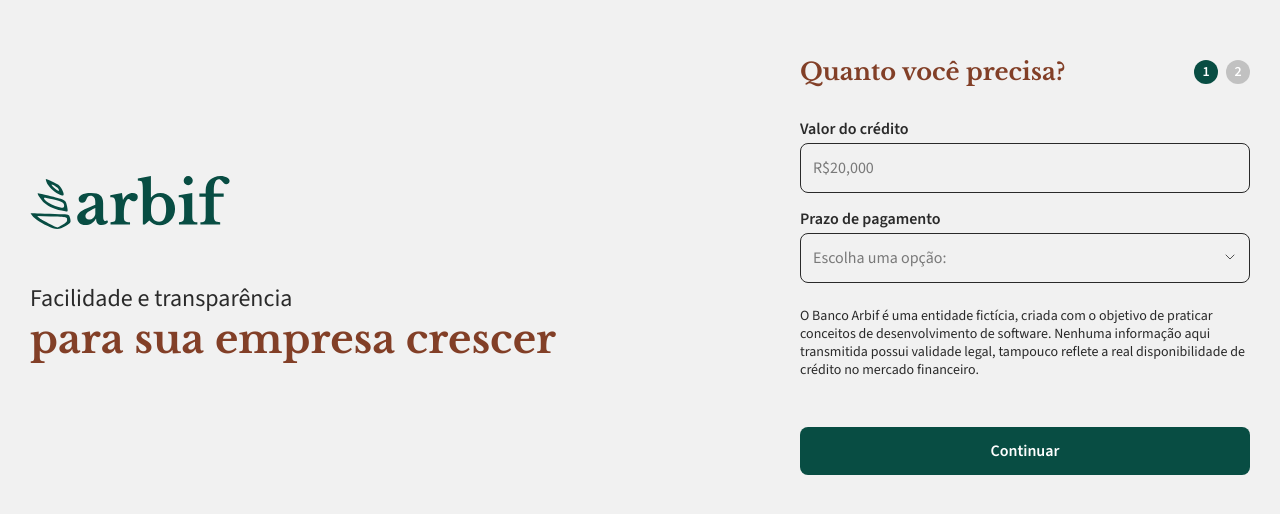
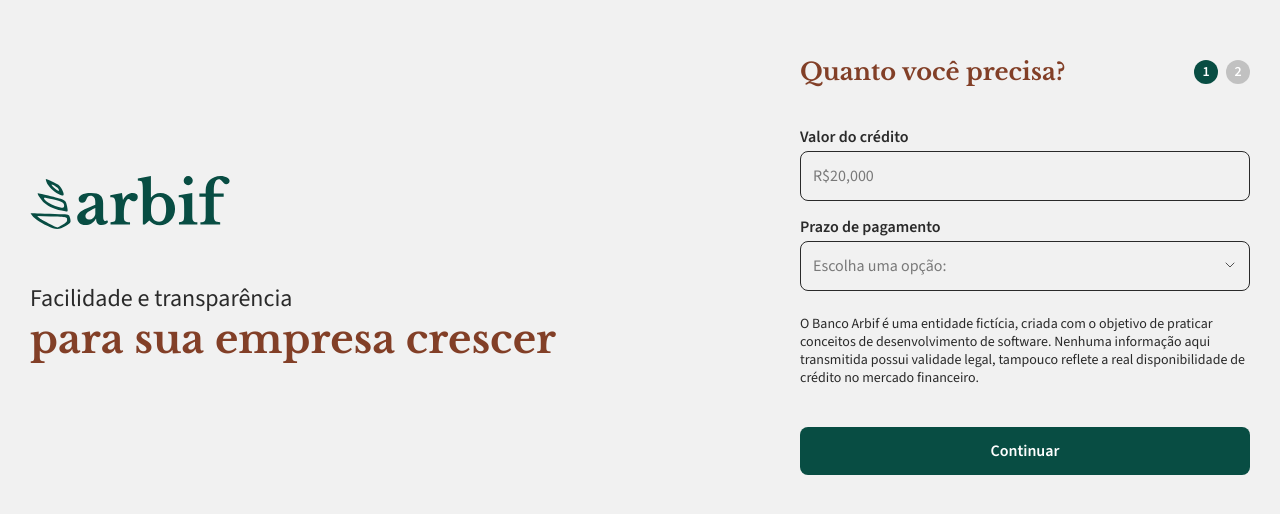
Before and after one commit to acluiz/arbif, a React (Vite) app in the folder frontend/: page / in a window 1280 px wide. Shown: the part 134-648 px from the top of the page. Built offline with nearby package versions, Linux system fonts and the light colour scheme.

Commit message:
refactor: add step components

```diff
--- a/frontend/src/App.tsx
+++ b/frontend/src/App.tsx
@@ -1,16 +1,8 @@
-import { useForm } from "react-hook-form";
-
-import { Button } from "@/components/Button";
-import { Input } from "@/components/Input";
-import { Select } from "@/components/Select";
+import { Softlead } from "@/steps/Softlead";
 
 import "./styles.scss";
 
 function App() {
-  const { control, handleSubmit } = useForm();
-
-  const onSubmit = () => {};
-
   return (
     <section className="hero">
       <div className="hero__wrapper">
@@ -29,47 +21,9 @@ function App() {
           </h1>
         </div>
 
-        <form className="hero__form" onSubmit={handleSubmit(onSubmit)}>
-          <div className="hero__heading">
-            <h2 className="hero__stepTitle">Quanto você precisa?</h2>
-
-            <div className="hero__steps">
-              <span className="hero__stepNumber">1</span>
-              <span className="hero__stepNumber">2</span>
-            </div>
-          </div>
-
-          <Input
-            control={control}
-            type="text"
-            id="credit_value"
-            name="credit_value"
-            label="Valor do crédito"
-            placeholder="R$20,000"
-          />
-
-          <Select
-            control={control}
-            name="payment_term"
-            label="Prazo de pagamento"
-            options={[{ label: "Opção 01", value: "option_1" }]}
-          />
-
-          <p className="hero__terms">
-            O Banco Arbif é uma entidade fictícia, criada com o objetivo de
-            praticar conceitos de desenvolvimento de software. Nenhuma
-            informação aqui transmitida possui validade legal, tampouco reflete
-            a real disponibilidade de crédito no mercado financeiro.
-          </p>
-
-          <Button
-            type="submit"
-            id="softlead-continue-button"
-            customClass="hero__cta"
-          >
-            Continuar
-          </Button>
-        </form>
+        <div className="hero__form">
+          <Softlead />
+        </div>
       </div>
     </section>
   );
--- a/frontend/src/components/Button/index.tsx
+++ b/frontend/src/components/Button/index.tsx
@@ -4,7 +4,7 @@ import "./styles.scss";
 
 type ButtonProps = {
   id: string;
-  customClass: string;
+  customClass?: string;
   type: "submit" | "reset" | "button";
   children: ReactNode;
   onClick?: () => void;
--- a/frontend/src/components/Select/index.tsx
+++ b/frontend/src/components/Select/index.tsx
@@ -6,7 +6,7 @@ import {
 
 import "./styles.scss";
 
-type OptionProps = { label: string; value: string };
+type OptionProps = { label: string; value: string | number };
 
 type SelectProps = {
   id?: string;
--- /dev/null
+++ b/frontend/src/components/Step/components/Actions/index.tsx
@@ -0,0 +1,21 @@
+import { Button } from "@/components/Button";
+
+import "./styles.scss";
+
+export const Actions = ({ actions }) => {
+  return (
+    <div className="actions">
+      {actions.map(({ id, type, text, onClick = () => {} }) => (
+        <Button
+          id={id}
+          key={id}
+          type={type}
+          customClass="actions__button"
+          onClick={onClick}
+        >
+          {text}
+        </Button>
+      ))}
+    </div>
+  );
+};
--- /dev/null
+++ b/frontend/src/components/Step/components/Actions/styles.scss
@@ -0,0 +1,10 @@
+@use "@/styles/tokens/spacing" as *;
+
+.actions {
+  display: flex;
+  margin-top: $spacing-xl;
+
+  &__button {
+    flex: 1;
+  }
+}
--- /dev/null
+++ b/frontend/src/components/Step/components/Heading/index.tsx
@@ -0,0 +1,30 @@
+const TOTAL_STEPS = 2;
+
+import "./styles.scss";
+
+export const Heading = ({
+  title,
+  number,
+}: {
+  title: string;
+  number: number;
+}) => {
+  return (
+    <div className="heading">
+      <h2 className="heading__title">{title}</h2>
+
+      <div className="heading__steps">
+        {Array.from({ length: TOTAL_STEPS }, (_, i) => i).map((num) => (
+          <span
+            key={`step-${num}`}
+            className={`heading__step ${
+              num === number && "heading__step--active"
+            }`}
+          >
+            {num + 1}
+          </span>
+        ))}
+      </div>
+    </div>
+  );
+};
--- /dev/null
+++ b/frontend/src/components/Step/components/Heading/styles.scss
@@ -0,0 +1,45 @@
+@use "@/styles/tokens" as *;
+@use "@/styles/mixins" as *;
+
+.heading {
+  display: flex;
+  justify-content: space-between;
+  align-items: center;
+  margin-bottom: $spacing-xl;
+
+  &__steps {
+    display: flex;
+    gap: $spacing-nano;
+  }
+
+  &__step {
+    @include typography(
+      $font-size-xxxs,
+      $line-height-xxxs,
+      $font-weight-medium,
+      $color-neutral-brightest
+    );
+
+    display: block;
+    align-content: center;
+    text-align: center;
+    border-radius: 50%;
+    width: $spacing-md;
+    height: $spacing-md;
+    background-color: $color-neutral-light;
+
+    &--active {
+      background-color: $color-primary;
+    }
+  }
+
+  &__title {
+    @include typography(
+      $font-size-md,
+      $line-height-md,
+      $font-weight-bold,
+      $color-secondary,
+      $font-family-primary
+    );
+  }
+}
--- /dev/null
+++ b/frontend/src/components/Step/index.tsx
@@ -0,0 +1,6 @@
+import { Actions } from "./components/Actions";
+import { Heading } from "./components/Heading";
+
+const Step = { Actions, Heading };
+
+export { Step };
--- /dev/null
+++ b/frontend/src/steps/Softlead/constants.ts
@@ -0,0 +1,6 @@
+export const PAYMENT_TERMS = [
+  { label: "6 meses", value: 6 },
+  { label: "12 meses", value: 12 },
+  { label: "18 meses", value: 18 },
+  { label: "24 meses", value: 24 },
+];
--- /dev/null
+++ b/frontend/src/steps/Softlead/index.tsx
@@ -0,0 +1,56 @@
+import { useForm } from "react-hook-form";
+
+import { Input } from "@/components/Input";
+import { Select } from "@/components/Select";
+import { Step } from "@/components/Step";
+
+import { PAYMENT_TERMS } from "./constants";
+
+import "./styles.scss";
+
+export const Softlead = () => {
+  const { control, handleSubmit } = useForm();
+
+  const onSubmit = () => {};
+
+  return (
+    <>
+      <Step.Heading title="Quanto você precisa?" number={0} />
+
+      <form className="softlead__form" onSubmit={handleSubmit(onSubmit)}>
+        <Input
+          control={control}
+          type="text"
+          id="credit_value"
+          name="credit_value"
+          label="Valor do crédito"
+          placeholder="R$20,000"
+        />
+
+        <Select
+          control={control}
+          name="payment_term"
+          label="Prazo de pagamento"
+          options={PAYMENT_TERMS}
+        />
+
+        <p className="softlead__terms">
+          O Banco Arbif é uma entidade fictícia, criada com o objetivo de
+          praticar conceitos de desenvolvimento de software. Nenhuma informação
+          aqui transmitida possui validade legal, tampouco reflete a real
+          disponibilidade de crédito no mercado financeiro.
+        </p>
+      </form>
+
+      <Step.Actions
+        actions={[
+          {
+            id: "softlead-continue-button",
+            type: "submit",
+            text: "Continuar",
+          },
+        ]}
+      />
+    </>
+  );
+};
--- /dev/null
+++ b/frontend/src/steps/Softlead/styles.scss
@@ -0,0 +1,14 @@
+@use "@/styles/tokens" as *;
+@use "@/styles/mixins/typography" as *;
+
+.softlead {
+  &__form {
+    display: grid;
+    gap: $spacing-sm;
+  }
+
+  &__terms {
+    @include typography($font-size-xxxs, $line-height-xxxs);
+    margin-top: $spacing-nano;
+  }
+}
--- a/frontend/src/styles.scss
+++ b/frontend/src/styles.scss
@@ -55,65 +55,9 @@
     }
   }
 
-  &__heading {
-    display: flex;
-    justify-content: space-between;
-    align-items: center;
-    margin-bottom: $spacing-sm;
-  }
-
-  &__steps {
-    display: flex;
-    gap: $spacing-nano;
-  }
-
-  &__stepNumber {
-    @include typography(
-      $font-size-xxxs,
-      $line-height-xxxs,
-      $font-weight-medium,
-      $color-neutral-brightest
-    );
-
-    display: block;
-    align-content: center;
-    text-align: center;
-    border-radius: 50%;
-    width: $spacing-md;
-    height: $spacing-md;
-    background-color: $color-neutral-light;
-
-    &:first-of-type {
-      background-color: $color-primary;
-    }
-  }
-
-  &__stepTitle {
-    @include typography(
-      $font-size-md,
-      $line-height-md,
-      $font-weight-bold,
-      $color-secondary,
-      $font-family-primary
-    );
-  }
-
   &__form {
-    width: 100%;
-    display: grid;
-    gap: $spacing-sm;
-
     @include minScreenSize(desktop) {
       max-width: 450px;
     }
   }
-
-  &__terms {
-    @include typography($font-size-xxxs, $line-height-xxxs);
-    margin-top: $spacing-nano;
-  }
-
-  &__cta {
-    margin-top: $spacing-lg;
-  }
 }
```
